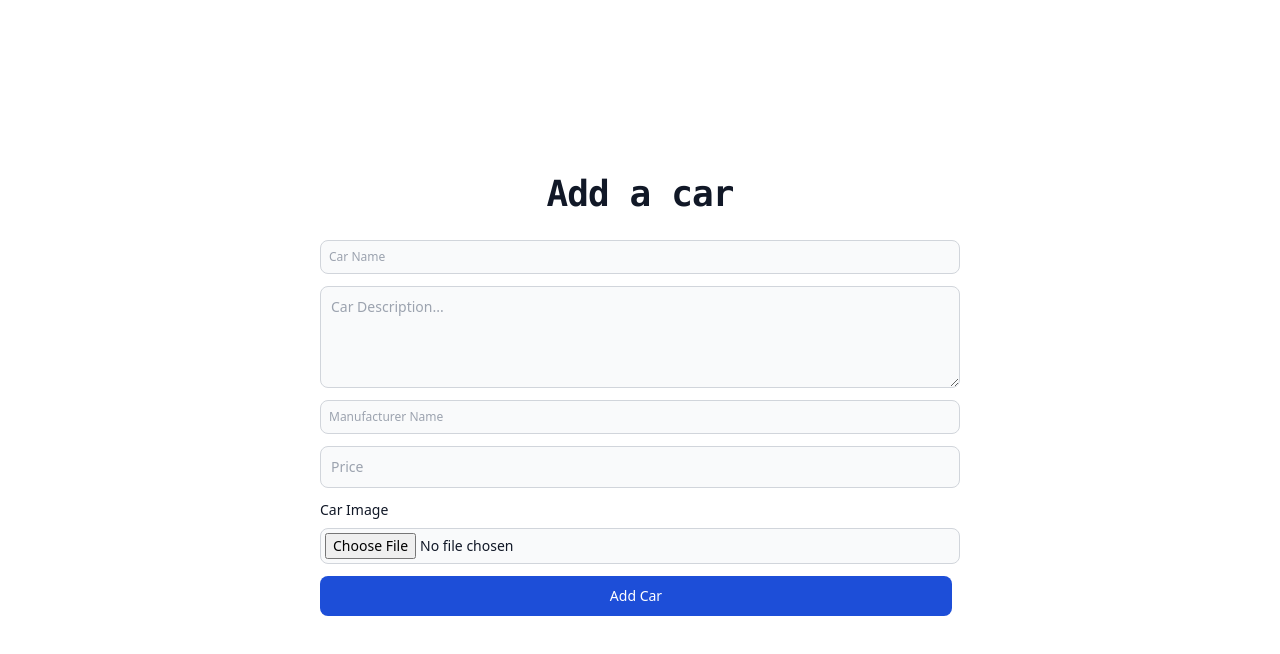
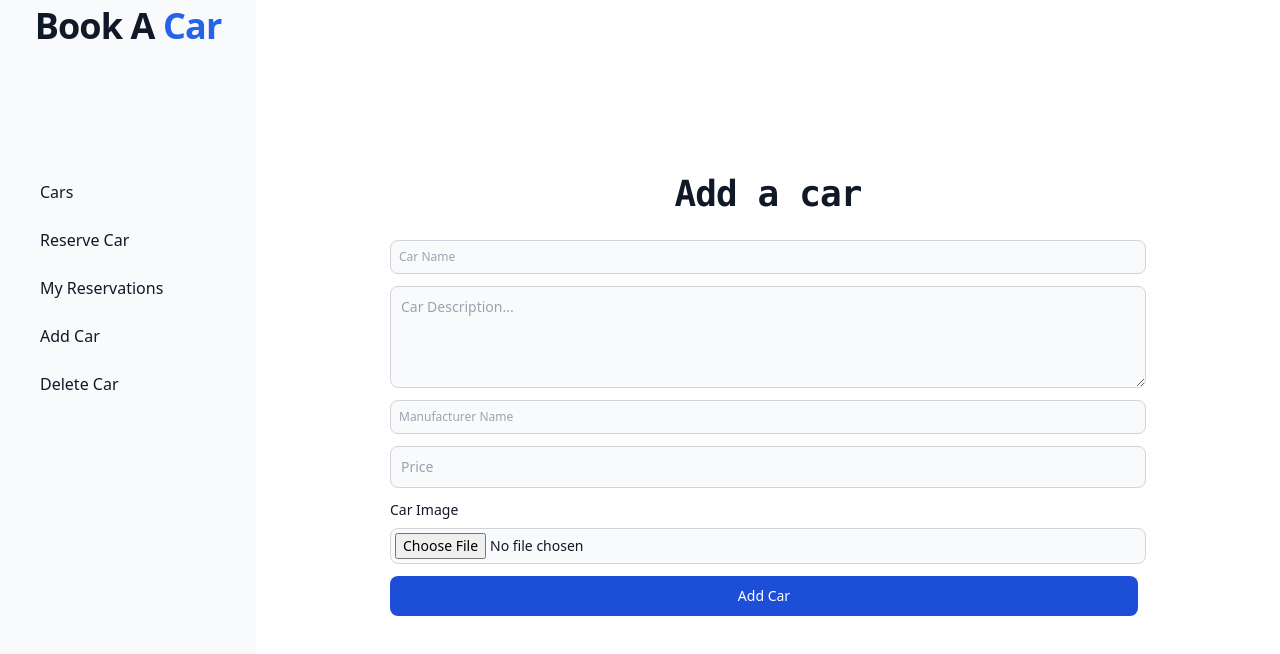
Before and after one commit to hamidazim321/book-a-car-frontend, a React (Create React App) app: page /add-car in a window 1280 px wide. Shown: the top 654 px of the page. Built offline with nearby package versions, Linux system fonts and the light colour scheme.

Commit message:
Add layout

```diff
--- a/src/App.js
+++ b/src/App.js
@@ -1,10 +1,14 @@
+import { Route, Routes } from 'react-router';
 import AddCar from './pages/AddCar';
+import Layout from './pages/Layout';
 
 function App() {
   return (
-    <div>
-      <AddCar />
-    </div>
+    <Routes>
+      <Route path="/" element={<Layout />}>
+        <Route path="/add-car" element={<AddCar />} />
+      </Route>
+    </Routes>
   );
 }
 
--- a/src/components/NavigationPanel.jsx
+++ b/src/components/NavigationPanel.jsx
@@ -22,14 +22,14 @@ export default function NavigationPanel() {
 
   return (
     <div>
-      <button onClick={handleSidebar} aria-controls="default-sidebar" type="button" className="inline-flex items-center p-2 mt-2 ms-3 text-sm text-gray-500 rounded-lg sm:hidden hover:bg-gray-100 focus:outline-none focus:ring-2 focus:ring-gray-200">
+      <button onClick={handleSidebar} aria-controls="default-sidebar" type="button" className="inline-flex items-center p-2 mt-2 ms-3 text-sm text-gray-500 rounded-lg md:hidden hover:bg-gray-100 focus:outline-none focus:ring-2 focus:ring-gray-200">
         <span className="sr-only">Open sidebar</span>
         <svg className="w-6 h-6" aria-hidden="true" fill="#000000" viewBox="0 0 20 20" xmlns="http://www.w3.org/2000/svg">
           <path clipRule="evenodd" fillRule="evenodd" d="M2 4.75A.75.75 0 012.75 4h14.5a.75.75 0 010 1.5H2.75A.75.75 0 012 4.75zm0 10.5a.75.75 0 01.75-.75h7.5a.75.75 0 010 1.5h-7.5a.75.75 0 01-.75-.75zM2 10a.75.75 0 01.75-.75h14.5a.75.75 0 010 1.5H2.75A.75.75 0 012 10z" />
         </svg>
       </button>
 
-      <aside id="default-sidebar" className={`p-2 bg-gray-50 fixed top-0 left-0 z-40 w-64 h-screen transition-transform sm:translate-x-0 ${openSidebar ? '' : '-translate-x-full'}`} aria-label="Sidebar">
+      <aside id="default-sidebar" className={`p-2 bg-gray-50 fixed md:static top-0 left-0 z-40 w-64 h-screen transition-transform md:translate-x-0 ${openSidebar ? '' : '-translate-x-full'}`} aria-label="Sidebar">
         <div>
           <h1 className="text-center mb-4 text-4xl font-extrabold leading-none tracking-tight text-gray-900">
             Book A
--- a/src/index.js
+++ b/src/index.js
@@ -1,5 +1,6 @@
 import React from 'react';
 import ReactDOM from 'react-dom/client';
+import { BrowserRouter } from 'react-router-dom';
 import './index.css';
 import App from './App';
 import reportWebVitals from './reportWebVitals';
@@ -7,7 +8,9 @@ import reportWebVitals from './reportWebVitals';
 const root = ReactDOM.createRoot(document.getElementById('root'));
 root.render(
   <React.StrictMode>
-    <App />
+    <BrowserRouter>
+      <App />
+    </BrowserRouter>
   </React.StrictMode>,
 );
 
--- a/src/pages/AddCar.jsx
+++ b/src/pages/AddCar.jsx
@@ -2,12 +2,12 @@ import React from 'react';
 
 export default function AddCar() {
   return (
-    <div className="container mx-auto h-screen flex flex-col justify-center p-2 md:p-0">
+    <div className="h-screen flex flex-col justify-center md:p-0">
       <div className="mb-3">
         <h1 className="text-center font-mono mb-4 text-4xl font-extrabold leading-none tracking-tight text-gray-900">Add a car</h1>
       </div>
       <form
-        className="lg:w-1/2 flex flex-col gap-3 mx-auto"
+        className="flex flex-col w-full gap-3 md:w-3/4 mx-auto"
       >
         <div>
           <input type="text" placeholder="Car Name" className="block w-full p-2 text-gray-900 border border-gray-300 rounded-lg bg-gray-50 text-xs focus:ring-blue-500 focus:border-blue-500" />
--- /dev/null
+++ b/src/pages/Layout.jsx
@@ -0,0 +1,16 @@
+import React from 'react';
+import { Outlet } from 'react-router';
+import NavigationPanel from '../components/NavigationPanel';
+
+export default function Layout() {
+  return (
+    <main className="flex">
+      <section className="w-min border-black fixed left-0 top-0 md:static">
+        <NavigationPanel />
+      </section>
+      <section className="flex-grow border-black px-2">
+        <Outlet />
+      </section>
+    </main>
+  );
+}
```
